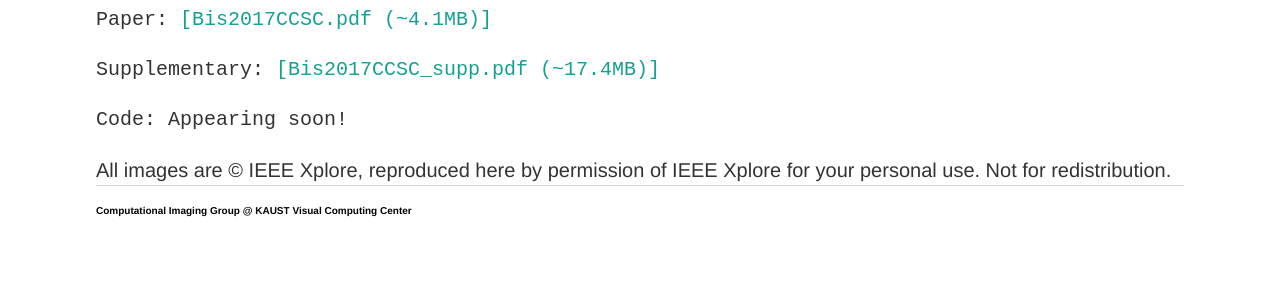
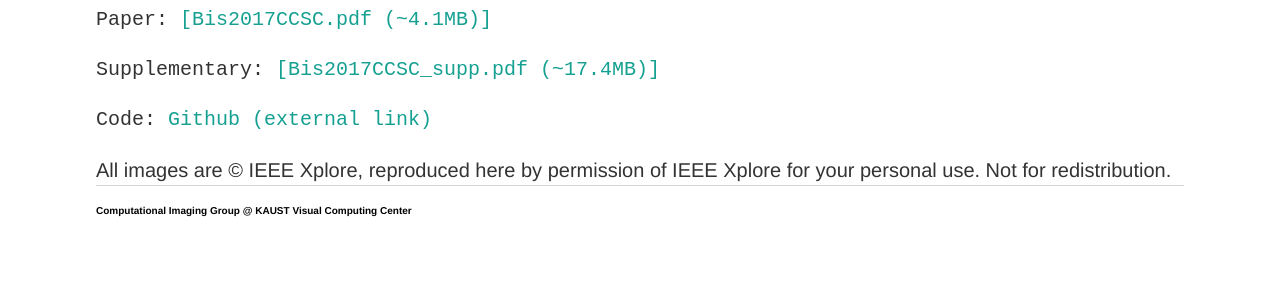
Before and after one commit to vccimaging/vccimaging.github.io, a Jekyll site: the page built from Publications/Bis2017CCSC/index.html, in a window 1280 px wide. Shown: the part 1388-1671 px from the top of the page. Built offline with Jekyll 4.4.1, drawn with Linux system fonts in a browser that asks for light colours.

Commit message:
Added github code link

```diff
--- a/Publications/Bis2017CCSC/index.html
+++ b/Publications/Bis2017CCSC/index.html
@@ -48,8 +48,7 @@
 <h4 id="Res">Resources </h4>
     <pre class="tab">Paper: <a href="Bis2017CCSC.pdf">[Bis2017CCSC.pdf (~4.1MB)]</a> </pre>
     <pre class="tab">Supplementary: <a href="Bis2017CCSC_supp.pdf">[Bis2017CCSC_supp.pdf (~17.4MB)]</a> </pre>
-    <pre class="tab">Code: Appearing soon!</pre>
-    <!-- <a href="https://github.com/vccimaging/CCSC_code_ICCV2017">Github (external link)</a> </pre> -->
+    <pre class="tab">Code: <a href="https://github.com/vccimaging/CCSC_code_ICCV2017">Github (external link)</a> </pre>
 
 All images are © IEEE Xplore, reproduced here by permission of IEEE Xplore for your personal use. Not for redistribution.
 
```
